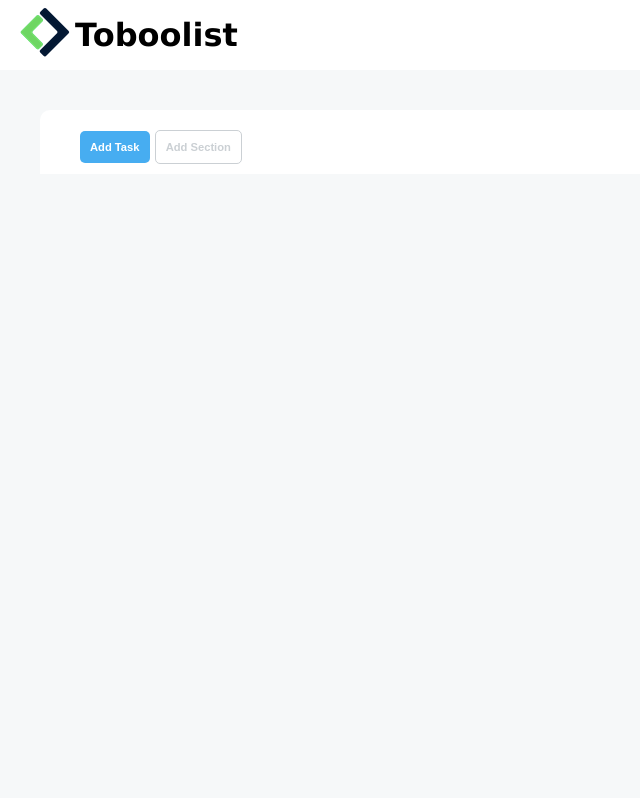
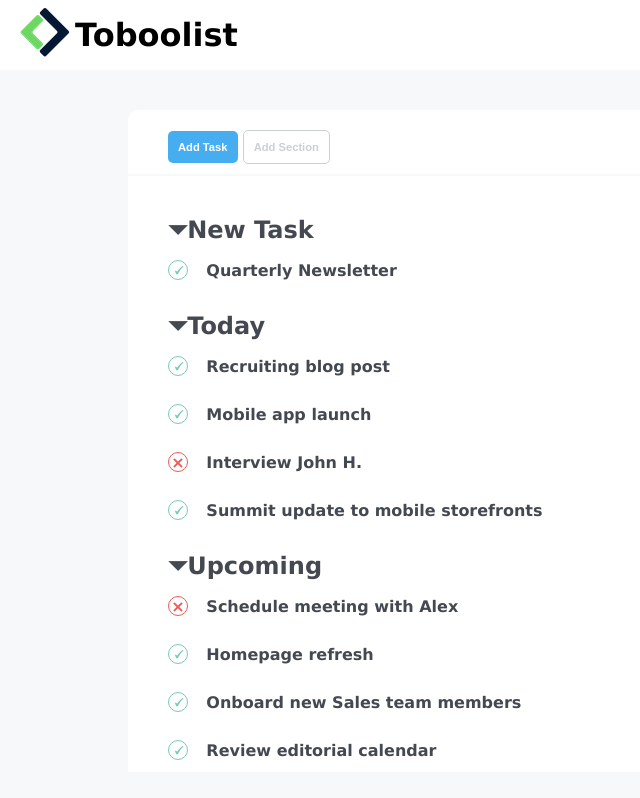
Before and after one commit to gioanbatan/html-css-toboolist, a plain HTML site: page index.html in a window 1280 px wide. Shown: the whole page, without its empty margins (0-640 px from the left). Drawn offline with Linux system fonts and the light colour scheme.

Commit message:
Creata prima parte della ToDo list

```diff
--- a/css/style.css
+++ b/css/style.css
@@ -16,6 +16,10 @@
 
 html {
     font-family: 'Lucida Sans', 'Lucida Sans Regular', 'Lucida Grande', 'Lucida Sans Unicode', Geneva, Verdana, sans-serif;
+}
+
+ul {
+    list-style-type: none;
 }
 
 .container {
@@ -56,7 +60,8 @@ html {
 /* Main Header */
 
 .main-header {
-    margin: 40px;
+    margin-top: 40px;
+    margin-bottom: 2px;
     padding-top: 20px;
     padding-bottom: 10px;
 
@@ -82,3 +87,53 @@ html {
 
     border: 1px solid #cbd0d4;
 }
+
+/* ToDo lisyt */
+.todo-list {
+    padding-top: 20px;
+    background-color: #ffffff;
+    color: #444851;
+}
+
+.caption {
+    font-size: 1.5rem;
+    font-weight: 900;
+
+    padding-top: 20px;
+}
+
+.caption li {
+    padding-top: 10px;
+    padding-bottom: 10px;
+}
+
+.check {
+    height: 20px;
+    width: 20px;
+    line-height: 20px;
+    font-size: 1rem;
+
+    text-align: center;
+
+    display: inline-block;
+
+    border: 1px solid #000000;
+    border-radius: 50%;
+}
+
+.ok {
+    color: #7bc9b6;
+    border-color:  #7bc9b6;
+}
+
+.no {
+    color: #eb5a53;
+    border-color:  #eb5a53;
+}
+
+.task {
+    font-size: 1rem;
+    padding-left: 10px;
+
+    display: inline-block;
+}
--- a/index.html
+++ b/index.html
@@ -45,6 +45,80 @@
             <!-- /Main-Header -->
 
             <!-- ToDo list -->
+            <section class="todo-list container">
+                <div class="caption">
+                    &#9207;New Task
+                    <ul>
+                        <li>
+                            <div class="check ok">
+                                &#128504;
+                            </div>
+                            <div class="task">Quarterly Newsletter</div>
+                        </li>
+                    </ul>
+                </div>
+
+                <div class="caption">
+                    &#9207;Today
+                    <ul>
+                        <li>
+                            <div class="check ok">
+                                &#128504;
+                            </div>
+                            <div class="task">Recruiting blog post</div>
+                        </li>
+                        <li>
+                            <div class="check ok">
+                                &#128504;
+                            </div>
+                            <div class="task">Mobile app launch</div>
+                        </li>
+                        <li>
+                            <div class="check no">
+                                &#10799;
+                            </div>
+                            <div class="task">Interview John H.</div>
+                        </li>
+                        <li>
+                            <div class="check ok">
+                                &#128504;
+                            </div>
+                            <div class="task">Summit update to mobile storefronts</div>
+                        </li>
+                    </ul>
+                </div>
+
+                <div class="caption">
+                    &#9207;Upcoming
+                    <ul>
+                        <li>
+                            <div class="check no">
+                                &#10799;
+                            </div>
+                            <div class="task">Schedule meeting with Alex</div>
+                        </li>
+                        <li>
+                            <div class="check ok">
+                                &#128504;
+                            </div>
+                            <div class="task">Homepage refresh</div>
+                        </li>
+                        <li>
+                            <div class="check ok">
+                                &#128504;
+                            </div>
+                            <div class="task">Onboard new Sales team members</div>
+                        </li>
+                        <li>
+                            <div class="check ok">
+                                &#128504;
+                            </div>
+                            <div class="task">Review editorial calendar</div>
+                        </li>
+                    </ul>
+                </div>
+
+            </section>
             <!-- /ToDo list -->
         </main>
         <!-- /Main -->
```
